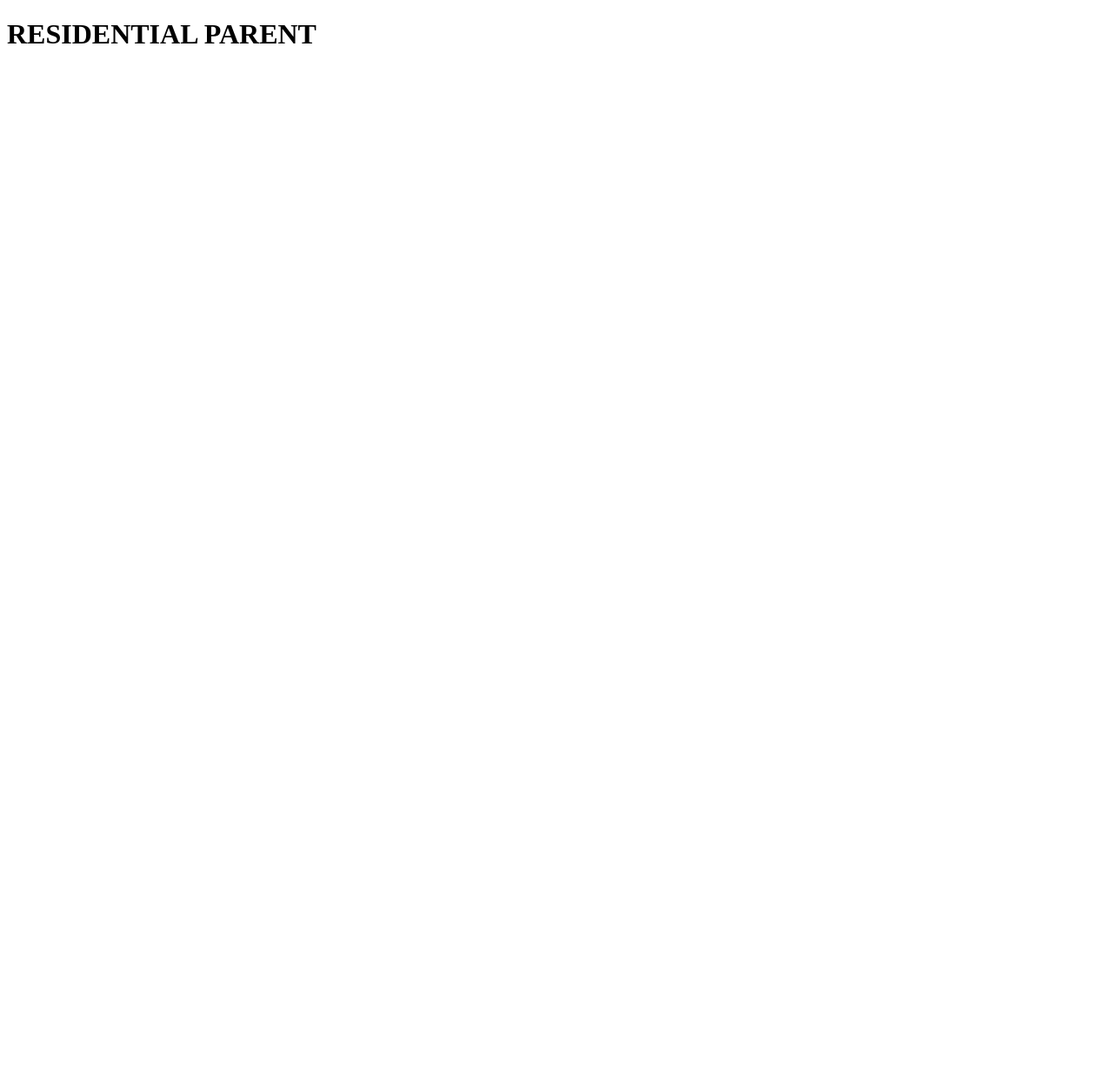
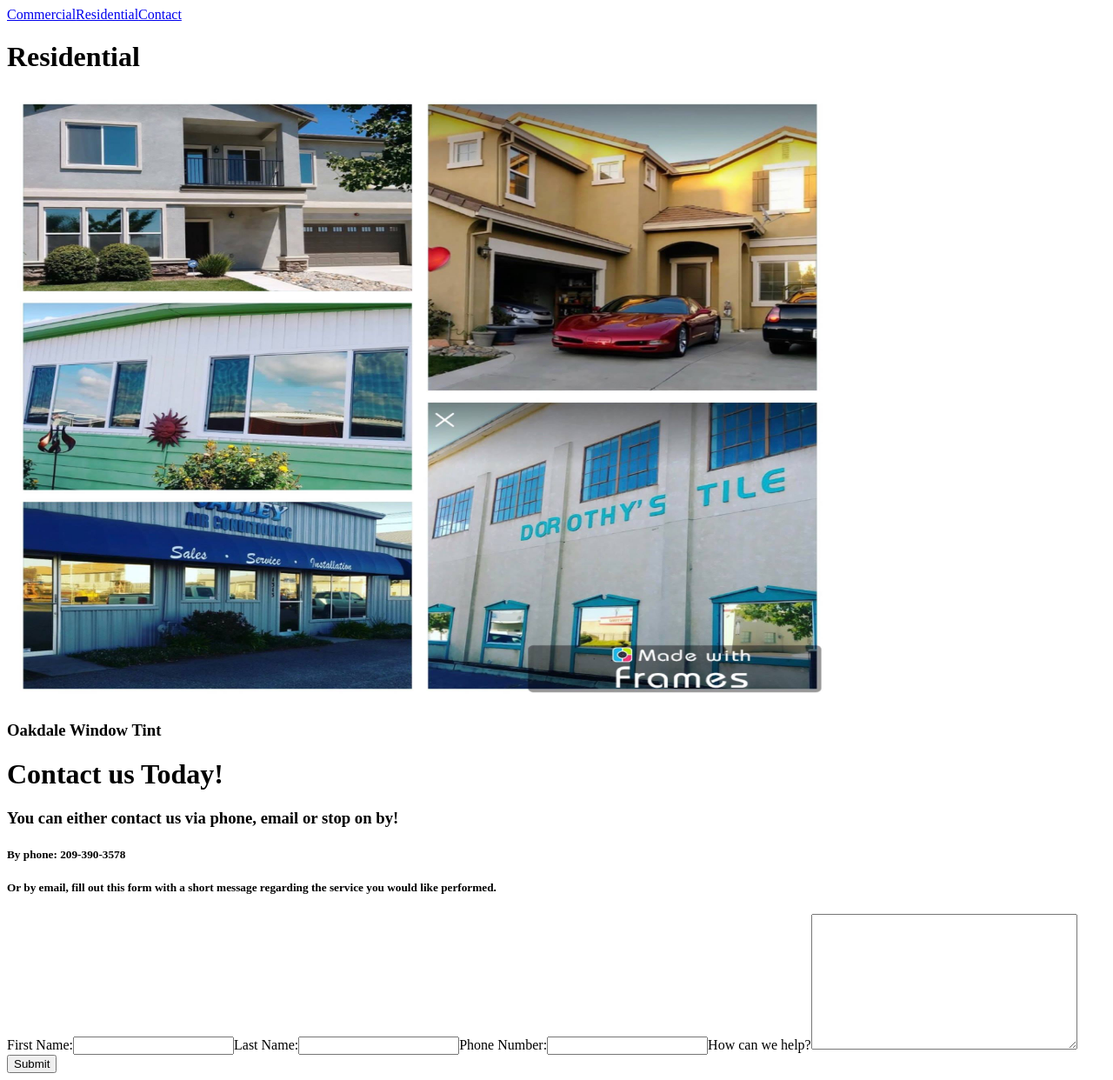
Before and after one commit to DeanWilcoxson/client-projects, a React (Create React App) app in the folder oakdale-wt/: page /residential in a window 1280 px wide. Shown: the whole page at 87% size. Before the commit the page ends 800 px from the top, so only its background shows below. Built offline with nearby package versions, Linux system fonts and the light colour scheme.

Commit message:
started Residential parent, with contact component

```diff
--- a/oakdale-wt/src/components/global/sidebar/index.js
+++ b/oakdale-wt/src/components/global/sidebar/index.js
@@ -0,0 +1,16 @@
+import React from 'react'
+import {Link} from 'react-router-dom'
+
+function Sidebar(props) {
+    const {links} = props
+
+    return (
+        <div>
+            {links.map(x => {
+                return <Link to={x.endpoint}>{x.name}</Link>
+            })}
+        </div>
+     );
+}
+
+export default Sidebar;
--- /dev/null
+++ b/oakdale-wt/src/components/parent/Residential/ContactFormResidential.js
@@ -0,0 +1,81 @@
+import React from 'react'
+
+
+function ContactFormResidential() {
+    const initial = {
+        firstName: "",
+        lastName: "",
+        phone: "",
+        date: new Date(),
+        message: ""
+    }
+    const [inputs, setInputs] = React.useState(initial)
+
+    function handleChange(e) {
+        const { name, value } = e.target
+        setInputs(prev => ({
+            ...prev,
+            [name]: value
+        }))
+    }
+
+    function handleSubmit() {
+
+    }
+
+
+    return (
+        <div>
+            <h1>Contact us Today!</h1>
+
+            <h3>You can either contact us via phone, email or stop on by!</h3>
+
+            <h5>By phone: 209-390-3578</h5>
+
+            <h5>Or by email, fill out this form with a short message regarding the service you would like performed.</h5>
+
+            <form method='post'>
+
+                <label>
+                    First Name:
+                    <input
+                        type='text'
+                        name='firstName'
+                        onChange={handleChange}
+                    />
+                </label>
+
+                <label>
+                    Last Name:
+                    <input
+                        type='text'
+                        name='lastName'
+                        onChange={handleChange}
+                    />
+                </label>
+
+                <label>
+                    Phone Number:
+                    <input
+                        type='text'
+                        name='phone'
+                        onChange={handleChange}
+                    />
+                </label>
+
+                <label>
+                    How can we help?
+                    <textarea style={{ width: '300px', height: '150px' }}
+                        type='text'
+                        name='message'
+                        onChange={handleChange}
+                    />
+                </label>
+
+                <button onClick={handleSubmit}>Submit</button>
+            </form>
+        </div>
+    );
+}
+
+export default ContactFormResidential;
--- a/oakdale-wt/src/components/parent/Residential/index.js
+++ b/oakdale-wt/src/components/parent/Residential/index.js
@@ -1,5 +1,37 @@
+import React from 'react'
+import houseTint from '../../../images/HouseTint.jpg'
+import Sidebar from '../../global/sidebar'
+import ContactFormResidential from './ContactFormResidential'
+
 const Residential = () => {
-    return <h1>RESIDENTIAL PARENT</h1>
+    const links = [{
+        endpoint: '/commercial',
+        name: 'Commercial'
+    },
+    {
+        endpoint: '/residential',
+        name: "Residential"
+    },
+    {
+        endpoint: '/contact',
+        name: 'Contact'
+    }]
+
+    return (
+        <div>
+
+            {/* Sidebar needs to be added to grid on left side to encompass the entire left portion of page. */}
+            <Sidebar links = {links}/>
+
+            <h1>Residential</h1>
+
+            <img src={houseTint} style={{height: '700px', width: '950px'}}/>
+
+            <h3>Oakdale Window Tint</h3>
+
+            <ContactFormResidential />
+        </div>
+    )
 }
 
 export default Residential
```
